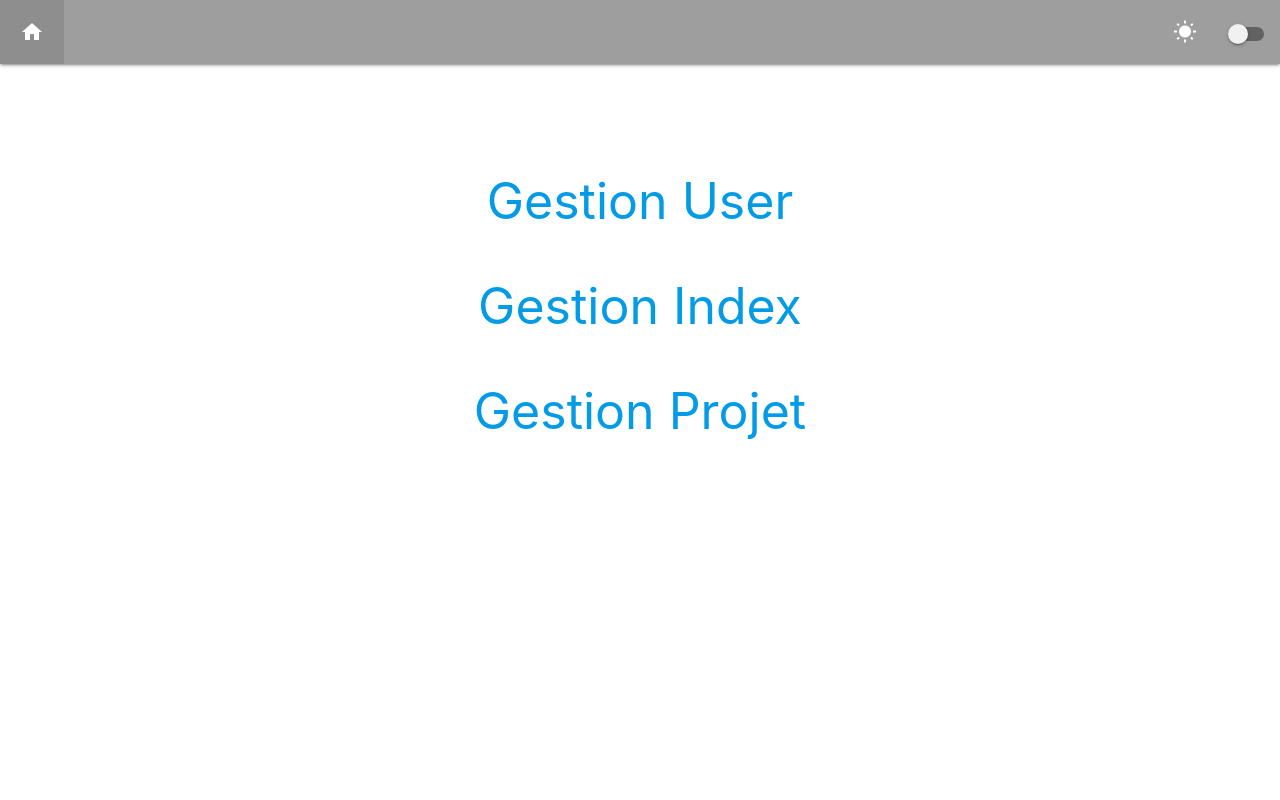
After one commit to Kindhee/php, a PHP site: page /adminchoice.php in a window 1280 px wide. The commit adds this page. Run offline with PHP 8.4, Linux system fonts and the light colour scheme.

Commit message:
ssssssss

```diff
--- a/actions/login.php
+++ b/actions/login.php
@@ -29,7 +29,7 @@ if(empty($user)){
     $_SESSION['index_page'] = $index_page;
     $_SESSION['project'] = $project;
     if($user['admin']==1){
-        header('Location:../adminpanel.php');
+        header('Location:../adminchoice.php');
     } else {
         // header('Location:../index.php');
         header('Location:../indexbis.php');
--- a/actions/mail.php
+++ b/actions/mail.php
@@ -1,4 +1,6 @@
 <?php
+require_once "../cfg/config.php";
+
 $email = "rmichel@gaming.tech";
 $objet = $_POST['object'];
 $content = $_POST['message']."<br><br>Email from : ". $_POST['email'];
--- /dev/null
+++ b/adminchoice.php
@@ -0,0 +1,40 @@
+<?php require_once "cfg/config.php"; ?>
+<html>
+ <head>
+    <!--Import Google Icon Font-->
+    <link href="https://fonts.googleapis.com/icon?family=Material+Icons" rel="stylesheet">
+
+    <!-- Style Css -->
+    <link id="theme" type="text/css" rel="stylesheet" href="css/white.css"/>
+    <link type="text/css" rel="stylesheet" href="css/style.css"/>
+
+    <!--Import materialize.css-->
+    <link type="text/css" rel="stylesheet" href="css/materialize.css"  media="screen,projection"/>
+
+    <!--Let browser know website is optimized for mobile-->
+    <meta name="viewport" content="width=device-width, initial-scale=1.0"/>
+    <link rel="preconnect" href="https://fonts.googleapis.com">
+    <link rel="preconnect" href="https://fonts.gstatic.com" crossorigin>
+    <link href="https://fonts.googleapis.com/css2?family=Outfit:wght@700;800&display=swap" rel="stylesheet">
+    <title>Connexion</title>
+ </head>
+ <body>
+
+  <?php require "components/menu.php"; ?>
+    <div class = "colonne">
+        <a class = "colonne-es" href="adminpanel.php">Gestion User</a>
+        <a class = "colonne-es" href="adminpanel.php">Gestion Index</a>
+        <a class = "colonne-es" href="adminpanel.php">Gestion Projet</a>
+    </div>
+
+  <!-- JQuery -->
+  <script type="text/javascript" src="js/jquery.min.js"></script>
+
+  <!--Js MAterialize-->
+  <script type="text/javascript" src="js/materialize.min.js"></script>
+
+  <!-- Script -->
+  <script type="text/javascript" src="js/script.js"></script>
+
+ </body>
+</html>
--- a/adminpanel.php
+++ b/adminpanel.php
@@ -33,6 +33,11 @@
 
   <h1 class="black-text-css text-center "><?php echo "Bienvenue sur le panel Admin " . $_SESSION['user']['username'] . " !"; ?> </h1>
   <div>
+
+  <div>
+    <a class = "btn-panel" href="adminchoice.php">Page Admin</a>
+  </div>
+
     <h2 class="black-text-css" >Liste des utilisateurs :</h2>
     <?php
     $sql = "SELECT * FROM user";
--- a/css/style.css
+++ b/css/style.css
@@ -270,5 +270,21 @@ h1.parallax-middle{
 
 .textarea-style{
     height: 150px!important;
-    width: 850px!important;
+    width: 700px!important;
 }
+
+.colonne{
+    display: grid;
+    font-size: 50px;;
+    text-align: center;
+    padding-top: 100px;
+}
+
+.colonne-es{
+    margin-bottom: 30px;
+}
+
+.btn-panel{
+    font-size: 50px;;
+    text-align: center;
+}
```
Also changed, not shown: index.php (+3 -14 lines), indexbis.php (+8 -4 lines).
